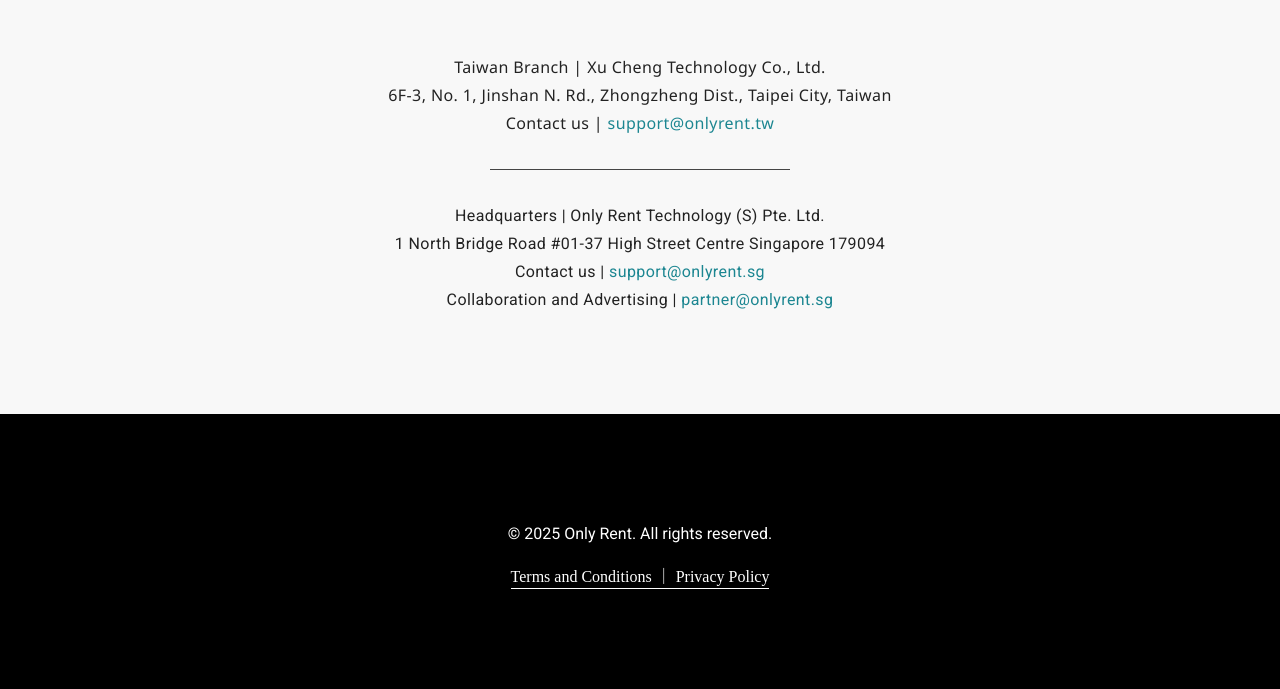
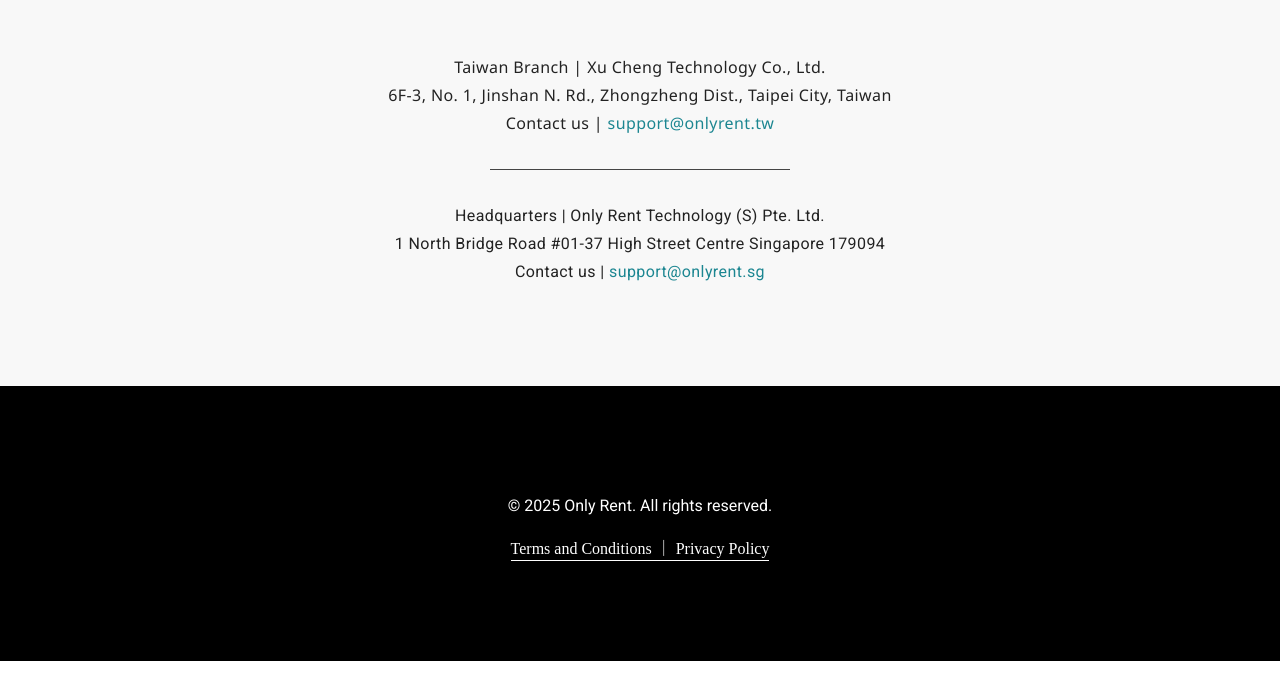
Before and after one commit to onlyrent784/onlyrent-download, a plain HTML site: page onlyrent-en/index.html in a window 1280 px wide. Shown: the part 1749-2438 px from the top of the page. After the commit the page ends 2410 px from the top, so only its background shows below. Drawn offline with Linux system fonts and the light colour scheme.

Commit message:
Add files via upload

```diff
--- a/onlyrent-en/index.html
+++ b/onlyrent-en/index.html
@@ -78,7 +78,7 @@ In today's world, people are often boxed in by job titles, resumes, and market e
           <div class="contact-text en-font">Headquarters | Only Rent Technology (S) Pte. Ltd.</div>
           <div class="contact-text en-font">1 North Bridge Road #01-37 High Street Centre Singapore 179094</div>
           <div class="contact-text en-font">Contact us | <span class="contact-email">support@onlyrent.sg</span></div>
-          <div class="contact-text en-font">Collaboration and Advertising | <span class="contact-email">partner@onlyrent.sg</span></div>
+
         </div>
       </div>
     </section>
```
